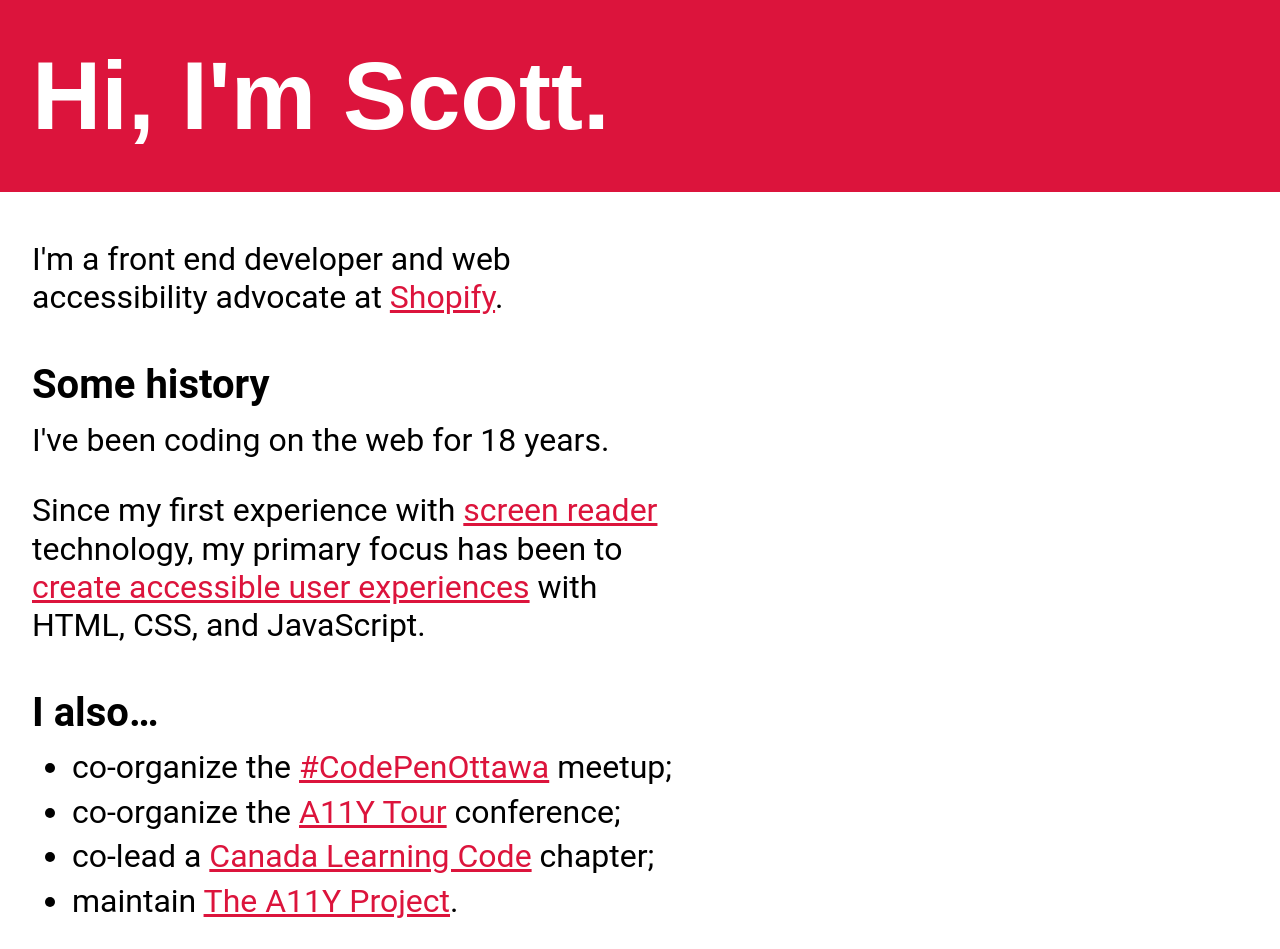
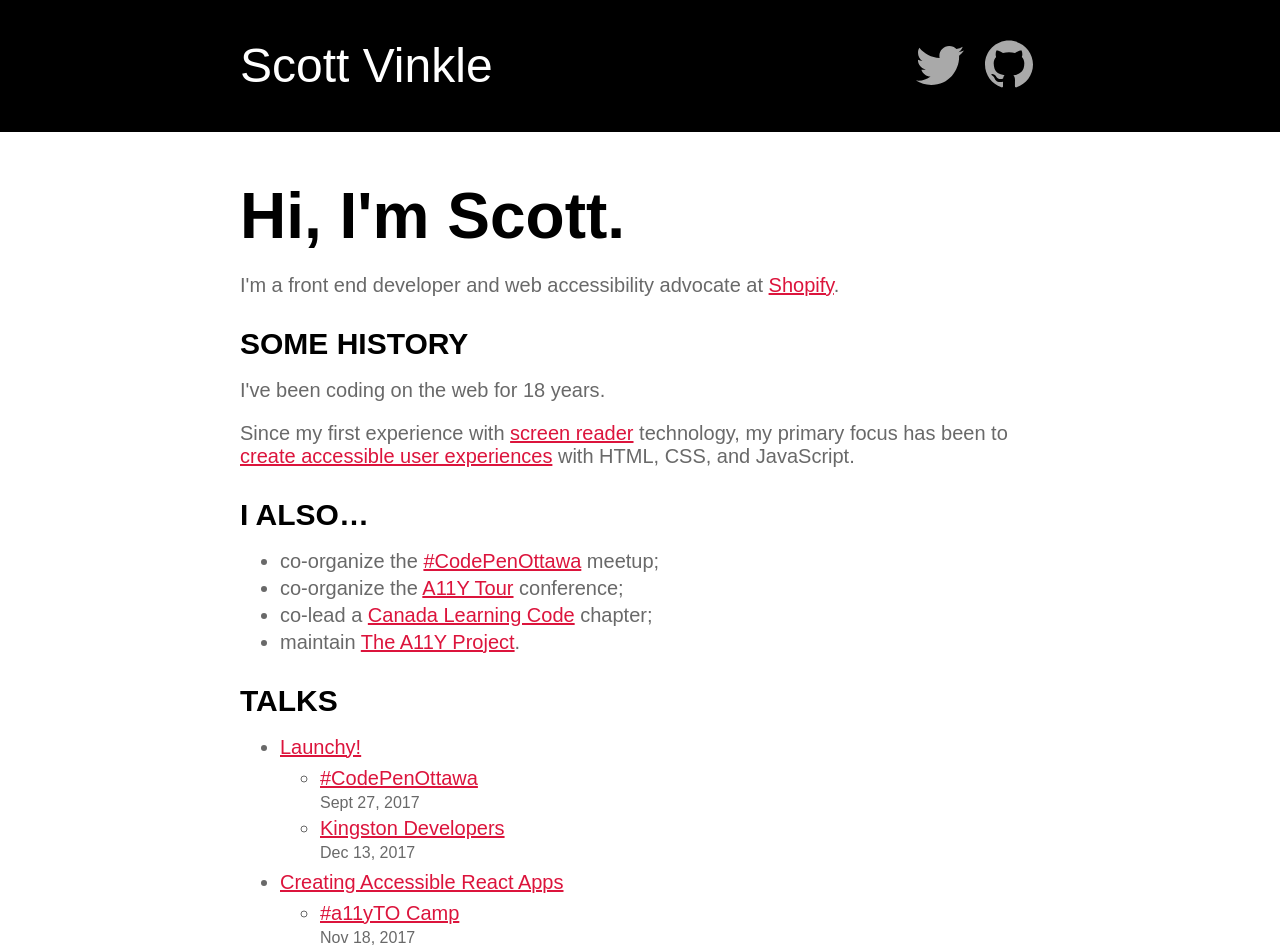
Before and after one commit to svinkle/svinkle.github.io, a plain HTML site: page index.html in a window 1280 px wide. Shown: the top 949 px of the page. Drawn offline with nearby package versions, Linux system fonts and the light colour scheme; a script that the page names is missing.

Commit message:
Updated fonts and styles.

```diff
--- a/index.html
+++ b/index.html
@@ -16,62 +16,89 @@
     }
 
     body {
-      font-family: "Roboto", sans-serif;
-      font-size: 2rem;
-      font-weight: 400;
+      color: DimGray;
+      font-family: "Karla", sans-serif;
+      font-size: 1.25rem;
     }
 
     a {
       color: Crimson;
-      text-decoration: underline;
       text-decoration-skip: ink;
     }
 
+    a:focus, a:hover {
+      color: FireBrick;
+    }
+
     header {
-      background-color: Crimson;
+      background-color: Black;
       color: White;
-      padding: 3rem 2rem;
+      padding: 0 2rem;
+    }
+
+    header p {
+       font-family: "Bangers", sans-serif;
+       margin: 0;
+       font-size: 3rem;
+    }
+
+    header div {
+      align-items: center;
+      display: flex;
+      justify-content: space-between;
+    }
+
+    footer {
+      background-color: Black;
+      color: DarkGray;
+      font-size: 1rem;
+      padding: 1rem 2rem;
     }
 
     main {
-      max-width: 45rem;
-      padding: 1rem 2rem;
       position: relative;
     }
 
-    footer {
+    article {
+      padding: 2rem;
+    }
+
+    aside {
       background-color: WhiteSmoke;
       padding: 1rem 2rem;
     }
 
     h1 {
+      color: Black;
       font-family: "Schoolbell", sans-serif;
-      font-size: 6rem;
-      line-height: 1;
-      margin: 0;
+      font-size: 4rem;
+      margin: 1rem 0 0;
     }
 
     h2 {
-      font-size: 2.5rem;
+      color: Black;
+      font-family: "Unica One", sans-serif;
       font-weight: 700;
       line-height: 1;
-      margin: 3rem 0 -1rem;
-    }
-
-    p {
-      line-height: 1.2;
+      margin: 2rem 0 0;
+      text-transform: uppercase;
     }
 
     li {
-      margin-bottom: .5rem;
+      margin-bottom: .25rem;
     }
 
     li ul {
-      margin-top: 1rem;
+      margin: .5rem 0;
     }
 
     time {
-      font-size: 1.5rem;
+      font-size: 1rem;
+    }
+
+    .container {
+      margin: 0 auto;
+      max-width: 50rem;
     }
 
     .link-list {
@@ -203,6 +230,15 @@
       opacity: 1
     }
 
+    header .link-list__icon {
+      fill: DarkGrey;
+    }
+
+    header .link-list__link:focus .link-list__icon--github,
+    header .link-list__link:hover .link-list__icon--github {
+      fill: #ffffff;
+    }
+
     .svg-sprite {
       display: none;
     }
@@ -211,9 +247,32 @@
 
 <body>
   <header>
-    <h1>Hi, I'm Scott.</h1>
+    <div class="container">
+      <p>Scott Vinkle</p>
+      <ul class="link-list">
+        <li class="link-list__item">
+          <a href="https://twitter.com/svinkle" class="link-list__link">
+            <span class="link-list__tooltip">Twitter</span>
+            <svg class="link-list__icon link-list__icon--twitter" viewBox="0 0 48 48" aria-hidden="true">
+              <use xlink:href="#twitter"></use>
+            </svg>
+          </a>
+        </li>
+        <li class="link-list__item">
+          <a href="https://github.com/svinkle" class="link-list__link">
+            <span class="link-list__tooltip">GitHub</span>
+            <svg class="link-list__icon link-list__icon--github" viewBox="0 0 48 48" aria-hidden="true">
+              <use xlink:href="#github"></use>
+            </svg>
+          </a>
+        </li>
+      </ul>
+    </div>
   </header>
   <main>
+    <article>
+      <div class="container">
+        <h1>Hi, I'm Scott.</h1>
         <p>I'm a front end developer and web accessibility advocate at <a href="https://shopify.com">Shopify</a>.</p>
         <h2>Some history</h2>
         <p>I've been coding on the web for <span id="codingYears">a long while</span>.</p>
@@ -245,8 +304,10 @@
             </ul>
           </li>
         </ul>
-  </main>
-  <footer>
+      </div>
+    </article>
+    <aside>
+      <div class="container">
         <h2>Find me elsewhere</h2>
         <ul class="link-list">
           <li class="link-list__item">
@@ -338,6 +399,13 @@
             </a>
           </li>
         </ul>
+      </div>
+    </aside>
+  </main>
+  <footer>
+    <div class="container">
+      <p>You've reached the footer…</p>
+    </div>
   </footer>
   <svg version="1.1" xmlns="http://www.w3.org/2000/svg" xmlns:xlink="http://www.w3.org/1999/xlink" class="svg-sprite">
     <symbol id="codepen" viewBox="0 0 48 48">
@@ -400,7 +468,7 @@
   <script>
   WebFont.load({
   google: {
-    families: ['Roboto:400,700', 'Schoolbell']
+    families: ['Karla', 'Bangers', 'Schoolbell', 'Unica One']
   }
 });
 </script>
```
Lines whose indentation alone changed are shown as unchanged.
